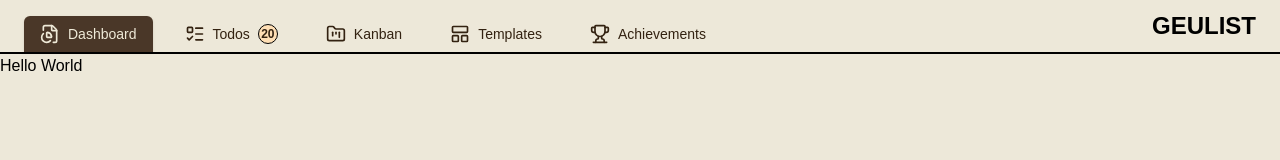
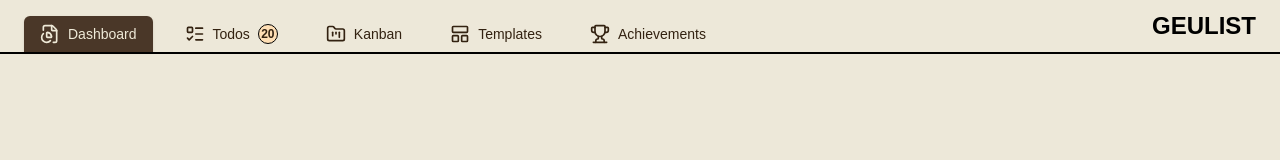
Before and after one commit to jasonenkristo123/DDAP-Project, a Next.js app: page / in a window 1280 px wide. Shown: the top 160 px of the page. Built offline with nearby package versions, Linux system fonts and the light colour scheme.

Commit message:
chore remove unused code

```diff
--- a/src/app/page.tsx
+++ b/src/app/page.tsx
@@ -2,8 +2,8 @@ import Image from "next/image";
 
 export default function Home() {
   return (
-    <div>
-      <h1>Hello World</h1>
-    </div>
+    <main>
+
+    </main>
   );
 }
```
